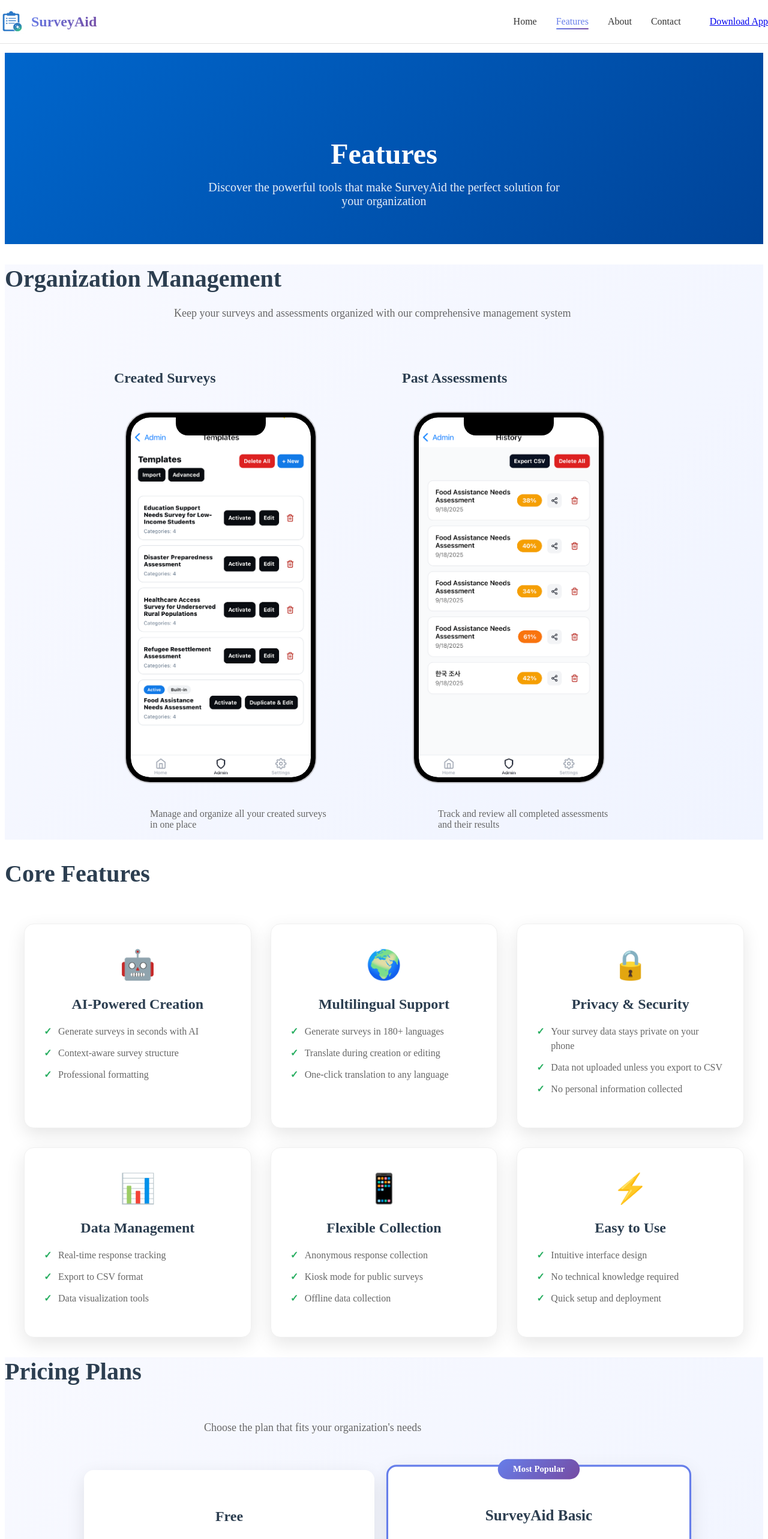
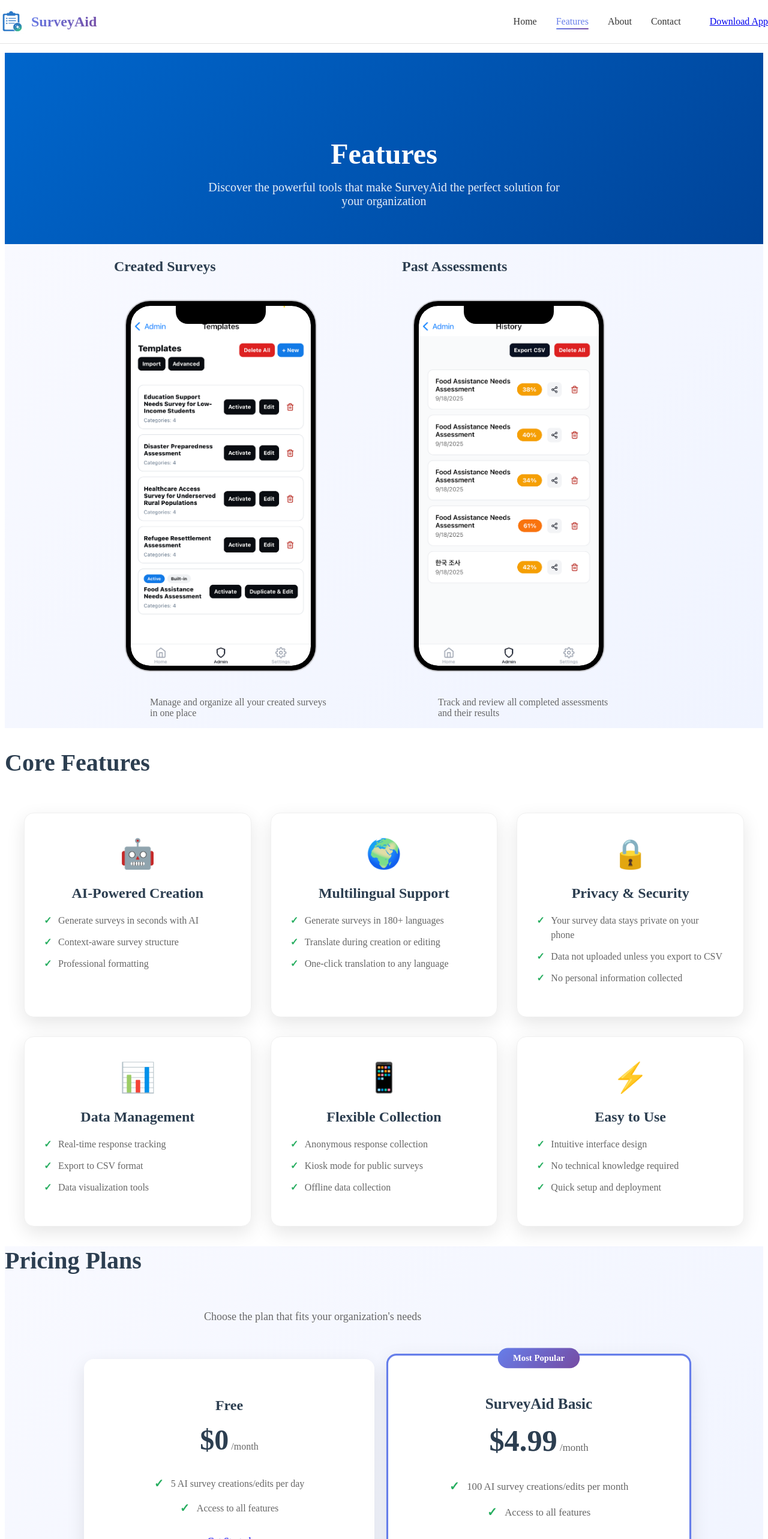
Before and after one commit to javier-la200426/SurveyAidWeb, a React (Vite) app: page /features in a window 1280 px wide. Shown: the top 2566 px of the page at 60% size. Built offline with nearby package versions, Linux system fonts and the light colour scheme; the HTML template or start-up script is replaced by a standard one.

Commit message:
UI stuff in home page and others fixed

```diff
--- a/src/pages/Contact.css
+++ b/src/pages/Contact.css
@@ -209,8 +209,8 @@
   }
 
   .google-form-card {
-    padding: 32px 20px;
-    margin: 0 16px;
+    padding: 32px 16px;
+    margin: 0 12px;
   }
 
   .google-form-card .contact-icon {
@@ -231,12 +231,33 @@
   }
 
   .google-form-btn {
-    padding: 26px 52px;
-    font-size: 1.875rem;
-    min-width: 300px;
+    padding: 20px 24px;
+    font-size: 1.5rem;
+    min-width: unset;
+    width: 100%;
+    max-width: 280px;
+    box-sizing: border-box;
   }
 
   .faq-item {
     padding: 20px;
   }
 }
+
+/* Extra small screens */
+@media (max-width: 320px) {
+  .google-form-card {
+    padding: 24px 12px;
+    margin: 0 8px;
+  }
+
+  .google-form-btn {
+    padding: 16px 20px;
+    font-size: 1.25rem;
+    max-width: 260px;
+  }
+
+  .section-title {
+    font-size: 1.5rem;
+  }
+}
--- a/src/pages/Features.css
+++ b/src/pages/Features.css
@@ -238,17 +238,18 @@
   font-size: 1rem;
   color: #666;
   margin-bottom: 12px;
-  padding-left: 24px;
-  position: relative;
+  display: flex;
+  align-items: center;
+  justify-content: center;
+  gap: 12px;
   line-height: 1.5;
 }
 
 .pricing-features li::before {
   content: '✓';
-  position: absolute;
-  left: 0;
   color: #27ae60;
   font-weight: bold;
+  font-size: 1.2rem;
 }
 
 .pricing-cta {
@@ -402,6 +403,10 @@
     padding: 32px 24px;
   }
 
+  .pricing-card-featured .pricing-header {
+    margin-top: 20px;
+  }
+
   .cta-content h2 {
     font-size: 2rem;
   }
@@ -428,6 +433,10 @@
     padding: 24px 20px;
   }
 
+  .pricing-card-featured .pricing-header {
+    margin-top: 24px;
+  }
+
   .app-store-badge {
     height: 50px;
   }
--- a/src/pages/Features.jsx
+++ b/src/pages/Features.jsx
@@ -19,9 +19,6 @@
       <section className="organization-section section-padding">
         <div className="container">
           <div className="organization-content text-center fade-in">
-            <h2>Organization Management</h2>
-            <p>Keep your surveys and assessments organized with our comprehensive management system</p>
-
             <div className="organization-images">
               <div className="org-image-item slide-in-left">
                 <h3>Created Surveys</h3>
--- a/src/pages/Home.css
+++ b/src/pages/Home.css
@@ -231,6 +231,10 @@
   }
 
   .feature-content-reverse .feature-image {
+    order: 1;
+  }
+
+  .feature-content-reverse .feature-text {
     order: 0;
   }
 
```
